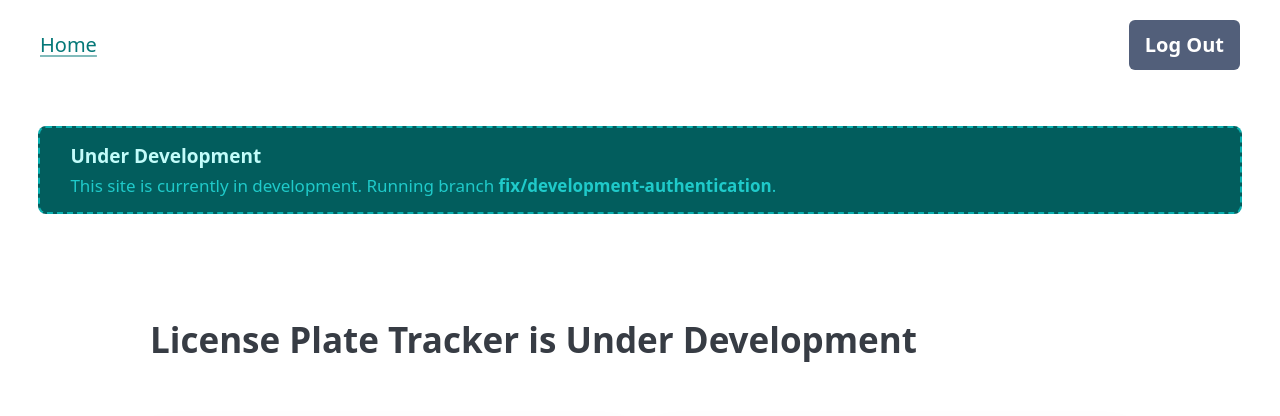
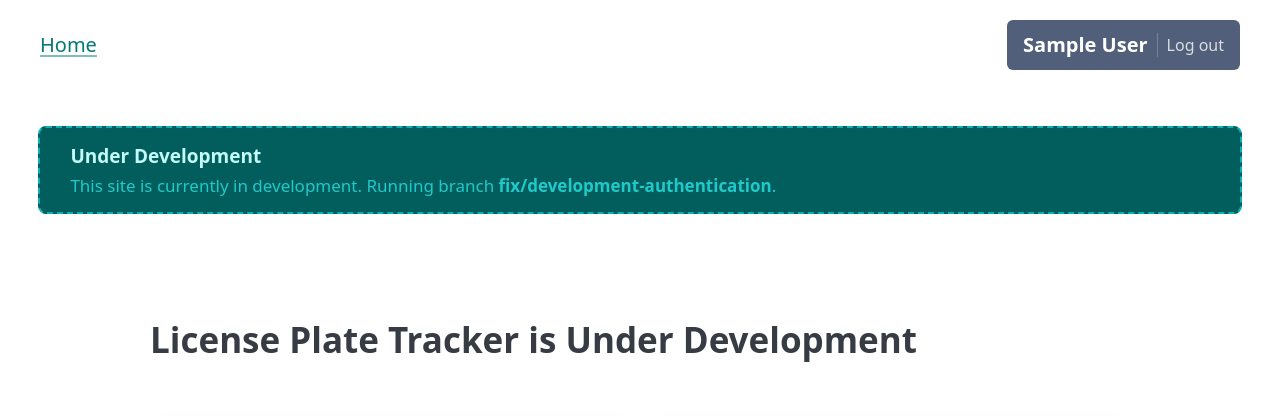
Before and after one commit to Geography-Utilities/license-plate-website, a Flask app: page / in a window 1280 px wide. Shown: the top 416 px of the page. Run offline with Flask 3, Linux system fonts and the light colour scheme; the visitor is signed in with stand-in values (Sample User, id 1); tables that the repository leaves empty hold one stand-in row (values such as "Sample post"); some libraries are stand-ins or nearby versions.

Commit message:
feat: add user display_name to header

```diff
--- a/static/style.css
+++ b/static/style.css
@@ -66,6 +66,26 @@ main {
     font-weight: 600;
 }
 
+.account-btn {
+    gap: 9px;
+}
+
+.account-status {
+    width: 7px;
+    height: 7px;
+    border-radius: 50%;
+    background: #74d69a;
+    box-shadow: 0 0 0 3px rgb(116 214 154 / 18%);
+}
+
+.account-action {
+    padding-left: 9px;
+    border-left: 1px solid rgb(255 255 255 / 28%);
+    font-size: .8rem;
+    font-weight: 500;
+    opacity: .78;
+}
+
 .login-btn:hover {
     background-color: var(--pico-secondary-hover-background)
 }
--- a/templates/base.html
+++ b/templates/base.html
@@ -51,7 +51,10 @@
                 <p>**DEV MODE ENABLED: P{{ config.DEV_AUTH_LEVEL }}</p>
             {% endif %}
             {% if logged_in %}
-                <a href="{{ url_for('logout') }}" class="login-btn">Log Out</a>
+                <a href="{{ url_for('logout') }}" class="login-btn account-btn">
+                    <span>{{ display_name or 'Account' }}</span>
+                    <span class="account-action">Log out</span>
+                </a>
             {% else %}
                 <p><a href="{{ url_for('login') }}" class="login-btn">
                     Log in
```
